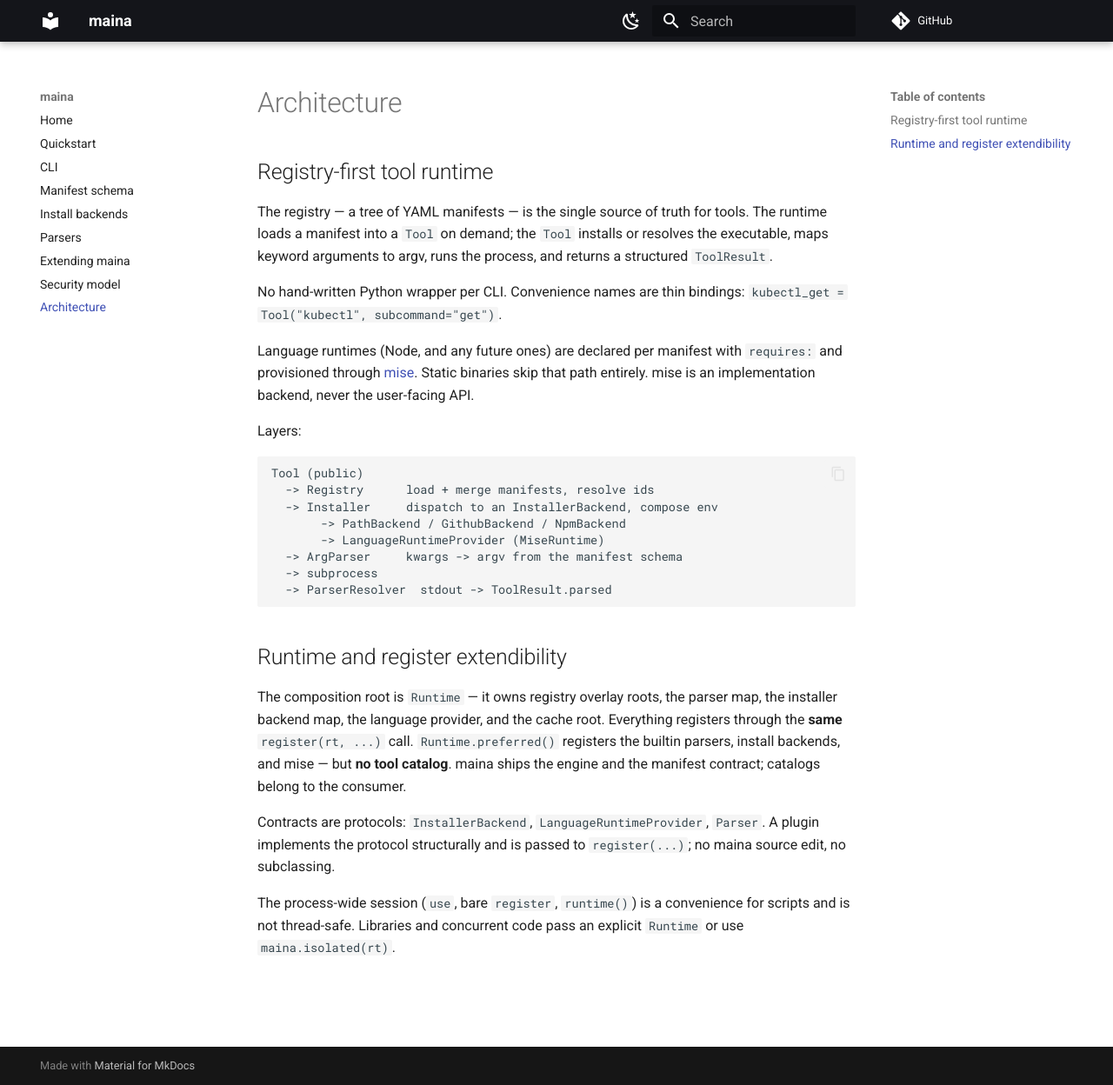
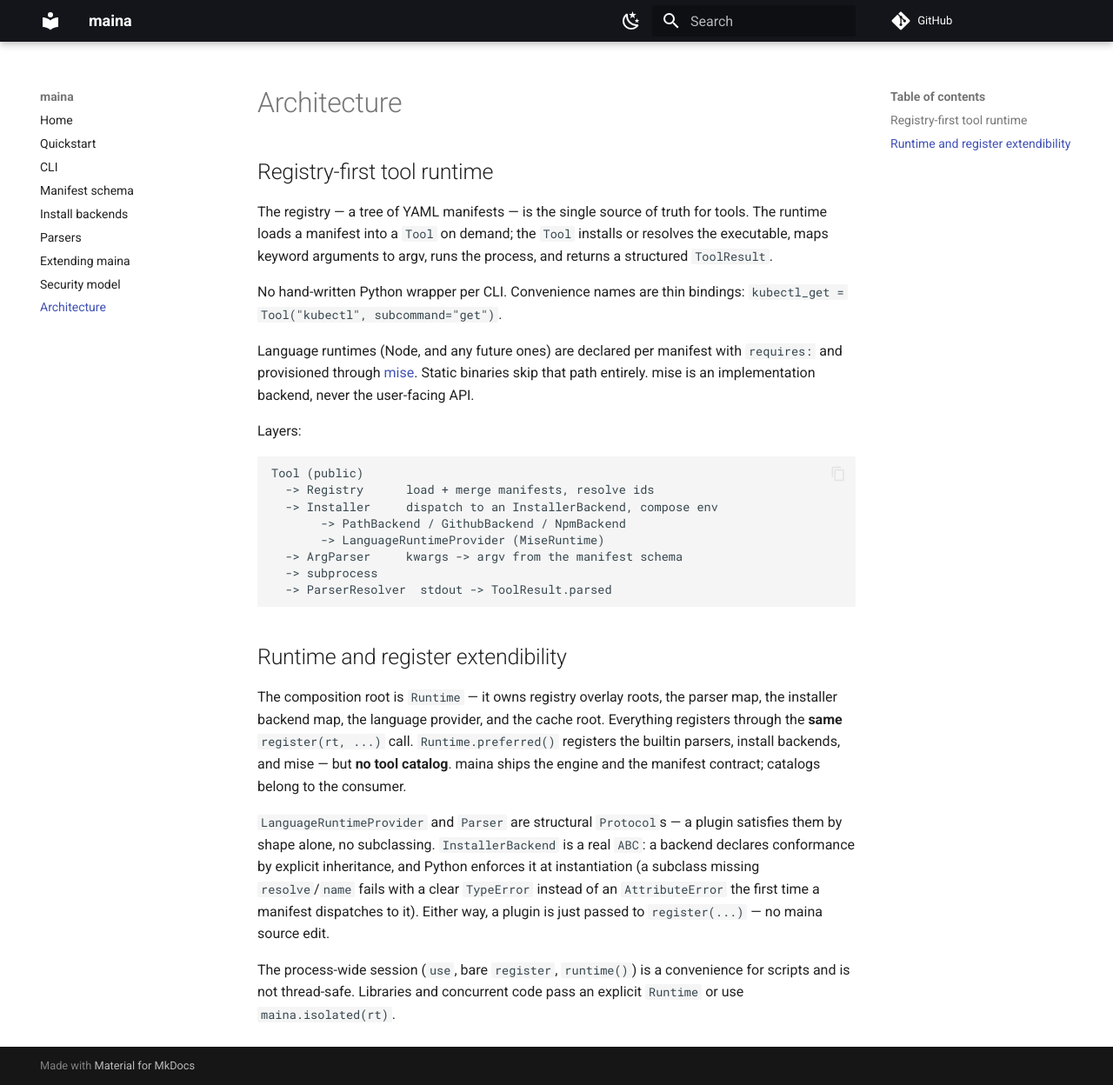
Before and after one commit to inquilabee/maina, an MkDocs documentation site: the page built from docs/architecture.md, in a window 1280 px wide and 1248 px high. Shown: the whole window at 87% size. Built offline with MkDocs 1.6.1 and Material for MkDocs 9.7.7, drawn with Linux system fonts in a browser that asks for light colours; comment, search, counter and statistics services are not loaded.

Commit message:
Fix doc drift: stale docs/cli.md path, backend ABC vs Protocol claim
cli.py:361's comment still named docs/cli.md, which moved to
docs/user/cli.md in the docs/user/ restructure (G2).

docs/architecture.md said all three plugin contracts were "protocols...
no subclassing," but InstallerBackend was made a real ABC (commit
12ef47b) — every backend now subclasses it, and Python enforces that at
instantiation. Reworded to describe each contract accurately while
keeping the "no maina source edit" claim, which still holds for both (G4).

Review: G2, G4 (.powerhouse/reviews/2026-09-05-1110-powerhouse-review.md)

Co-Authored-By: Claude Sonnet 5 <noreply@anthropic.com>

```diff
--- a/docs/architecture.md
+++ b/docs/architecture.md
@@ -37,9 +37,13 @@ Everything registers through the **same** `register(rt, ...)` call.
 — but **no tool catalog**. maina ships the engine and the manifest contract;
 catalogs belong to the consumer.
 
-Contracts are protocols: `InstallerBackend`, `LanguageRuntimeProvider`,
-`Parser`. A plugin implements the protocol structurally and is passed to
-`register(...)`; no maina source edit, no subclassing.
+`LanguageRuntimeProvider` and `Parser` are structural `Protocol`s — a plugin
+satisfies them by shape alone, no subclassing. `InstallerBackend` is a real
+`ABC`: a backend declares conformance by explicit inheritance, and Python
+enforces it at instantiation (a subclass missing `resolve`/`name` fails with a
+clear `TypeError` instead of an `AttributeError` the first time a manifest
+dispatches to it). Either way, a plugin is just passed to `register(...)` — no
+maina source edit.
 
 The process-wide session (`use`, bare `register`, `runtime()`) is a convenience
 for scripts and is not thread-safe. Libraries and concurrent code pass an
```
Also changed, not shown: 1 other file.
